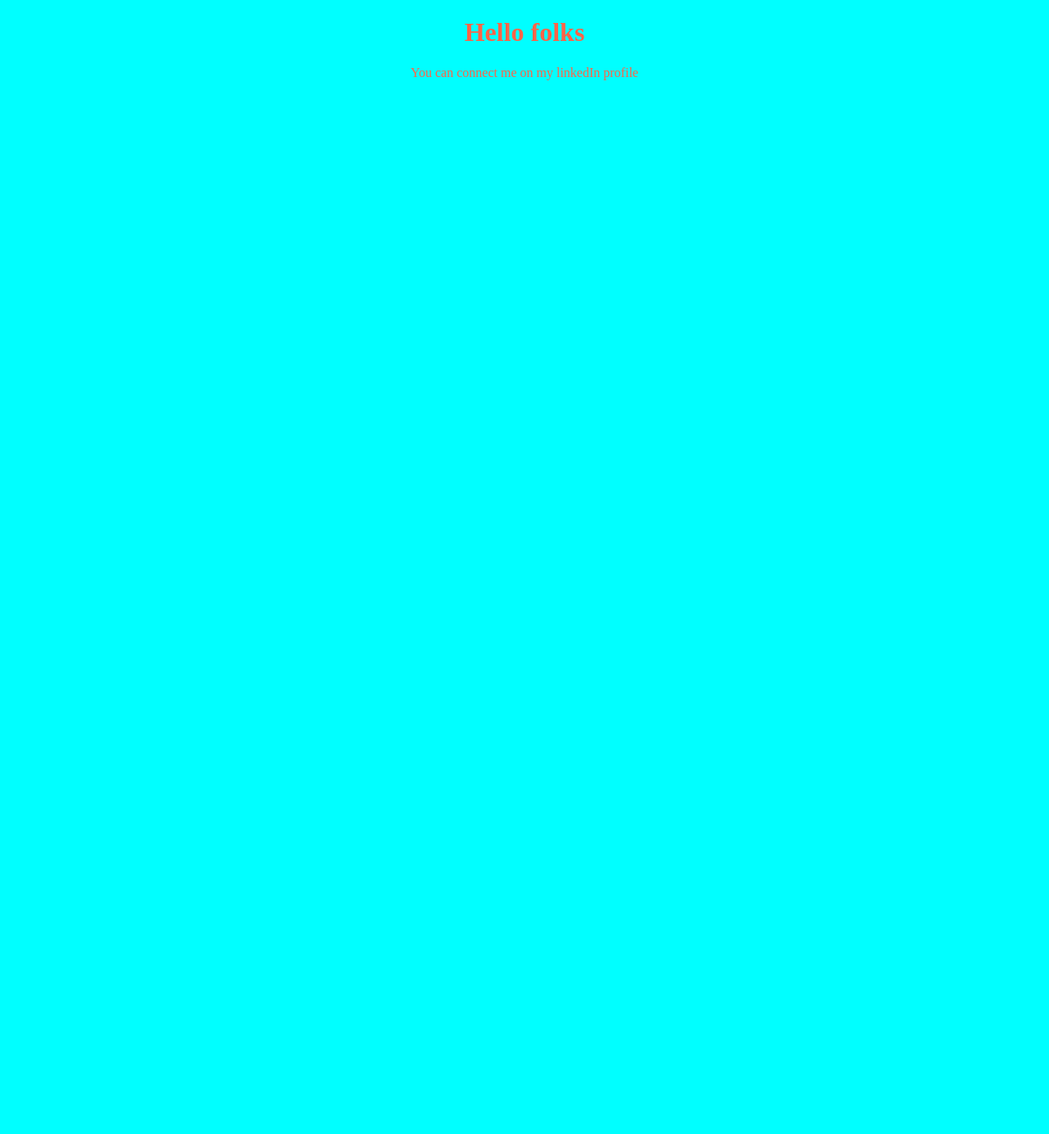
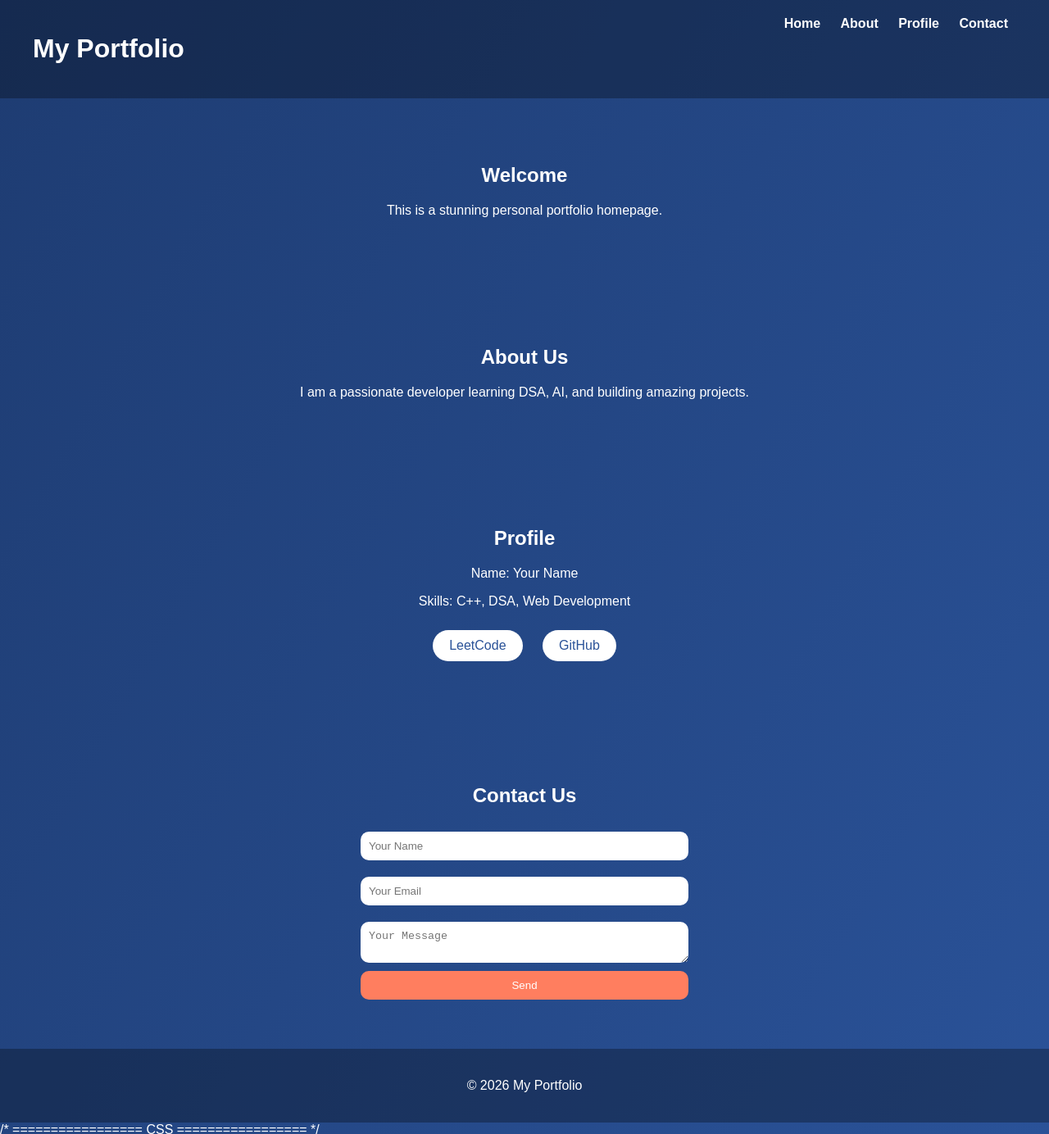
Before and after one commit to 9nency-debug/I-m_Tree, a plain HTML site: page index.html in a window 1280 px wide. Shown: the top 1384 px of the page at 82% size. Before the commit the page ends 800 px from the top, so only its background shows below. Drawn offline with Linux system fonts and the light colour scheme.

Commit message:
Created my profile

```diff
--- a/index.html
+++ b/index.html
@@ -1,4 +1,4 @@
-<!DOCTYPE html>
+<!-- <!DOCTYPE html>
 <html lang="en">
 <head>
     <meta charset="UTF-8">
@@ -9,5 +9,139 @@
 <body>
     <h1>Hello folks</h1>
     <p>You can connect me on my linkedIn profile</p>
+    <table >
+        <tr>
+            <th>Name</th>
+            <th>Roll Number</th>
+            <th>College Name</th>
+        </tr>
+    </table>
+</body>
+</html> -->
+
+<!DOCTYPE html>
+<html lang="en">
+<head>
+  <meta charset="UTF-8">
+  <meta name="viewport" content="width=device-width, initial-scale=1.0">
+  <title>My Portfolio</title>
+  <link rel="stylesheet" href="styles.css">
+</head>
+<body>
+
+<header>
+  <h1>My Portfolio</h1>
+  <nav>
+    <a href="#home">Home</a>
+    <a href="#about">About</a>
+    <a href="#profile">Profile</a>
+    <a href="#contact">Contact</a>
+  </nav>
+</header>
+
+<section id="home" class="section">
+  <h2>Welcome</h2>
+  <p>This is a stunning personal portfolio homepage.</p>
+</section>
+
+<section id="about" class="section">
+  <h2>About Us</h2>
+  <p>I am a passionate developer learning DSA, AI, and building amazing projects.</p>
+</section>
+
+<section id="profile" class="section">
+  <h2>Profile</h2>
+  <p>Name: Your Name</p>
+  <p>Skills: C++, DSA, Web Development</p>
+
+  <div class="links">
+    <a href="https://leetcode.com/" target="_blank">LeetCode</a>
+    <a href="https://github.com/" target="_blank">GitHub</a>
+  </div>
+</section>
+
+<section id="contact" class="section">
+  <h2>Contact Us</h2>
+  <form>
+    <input type="text" placeholder="Your Name" required>
+    <input type="email" placeholder="Your Email" required>
+    <textarea placeholder="Your Message" required></textarea>
+    <button type="submit">Send</button>
+  </form>
+</section>
+
+<footer>
+  <p>© 2026 My Portfolio</p>
+</footer>
+
 </body>
 </html>
+
+/* ================= CSS ================= */
+
+<style>
+body {
+  margin: 0;
+  font-family: Arial, sans-serif;
+  background: linear-gradient(120deg, #1e3c72, #2a5298);
+  color: white;
+}
+
+header {
+  display: flex;
+  justify-content: space-between;
+  padding: 20px 40px;
+  background: rgba(0,0,0,0.3);
+}
+
+nav a {
+  margin: 0 10px;
+  color: white;
+  text-decoration: none;
+  font-weight: bold;
+}
+
+.section {
+  padding: 60px 40px;
+  text-align: center;
+}
+
+.links a {
+  display: inline-block;
+  margin: 10px;
+  padding: 10px 20px;
+  background: white;
+  color: #2a5298;
+  border-radius: 20px;
+  text-decoration: none;
+}
+
+form {
+  display: flex;
+  flex-direction: column;
+  max-width: 400px;
+  margin: auto;
+}
+
+form input, form textarea {
+  margin: 10px 0;
+  padding: 10px;
+  border: none;
+  border-radius: 10px;
+}
+
+button {
+  padding: 10px;
+  background: #ff7e5f;
+  border: none;
+  border-radius: 10px;
+  color: white;
+  cursor: pointer;
+}
+
+footer {
+  text-align: center;
+  padding: 20px;
+  background: rgba(0,0,0,0.3);
+}
+</style>
--- a/style.css
+++ b/style.css
@@ -1,5 +1,70 @@
-body {
+/* body {
     background-color: aqua;
     text-align: center;
     color: tomato;
+} */
+
+body {
+  margin: 0;
+  font-family: Arial, sans-serif;
+  background: linear-gradient(120deg, #1e3c72, #2a5298);
+  color: white;
 }
+
+header {
+  display: flex;
+  justify-content: space-between;
+  padding: 20px 40px;
+  background: rgba(0,0,0,0.3);
+}
+
+nav a {
+  margin: 0 10px;
+  color: white;
+  text-decoration: none;
+  font-weight: bold;
+}
+
+.section {
+  padding: 60px 40px;
+  text-align: center;
+}
+
+.links a {
+  display: inline-block;
+  margin: 10px;
+  padding: 10px 20px;
+  background: white;
+  color: #2a5298;
+  border-radius: 20px;
+  text-decoration: none;
+}
+
+form {
+  display: flex;
+  flex-direction: column;
+  max-width: 400px;
+  margin: auto;
+}
+
+form input, form textarea {
+  margin: 10px 0;
+  padding: 10px;
+  border: none;
+  border-radius: 10px;
+}
+
+button {
+  padding: 10px;
+  background: #ff7e5f;
+  border: none;
+  border-radius: 10px;
+  color: white;
+  cursor: pointer;
+}
+
+footer {
+  text-align: center;
+  padding: 20px;
+  background: rgba(0,0,0,0.3);
+}
```
